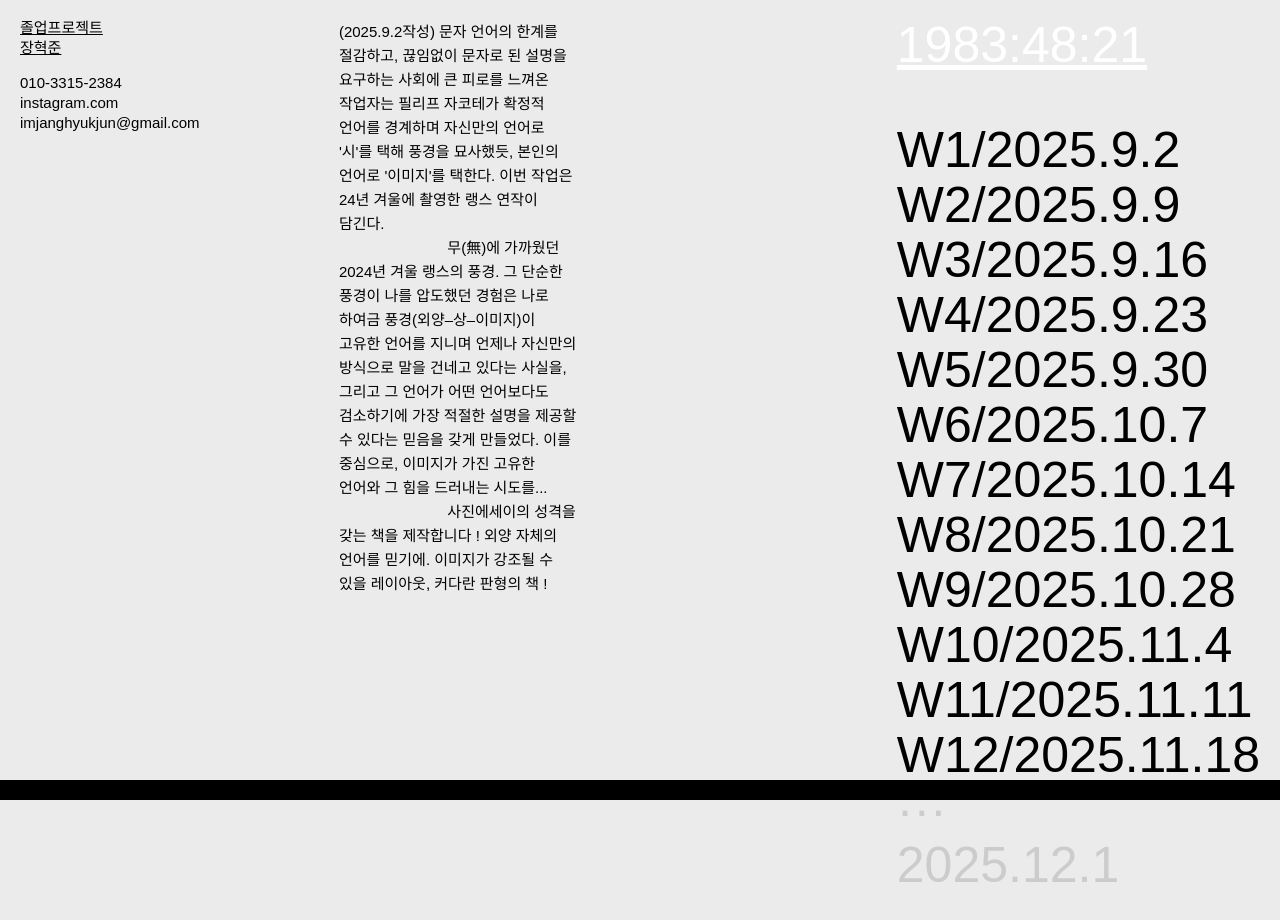
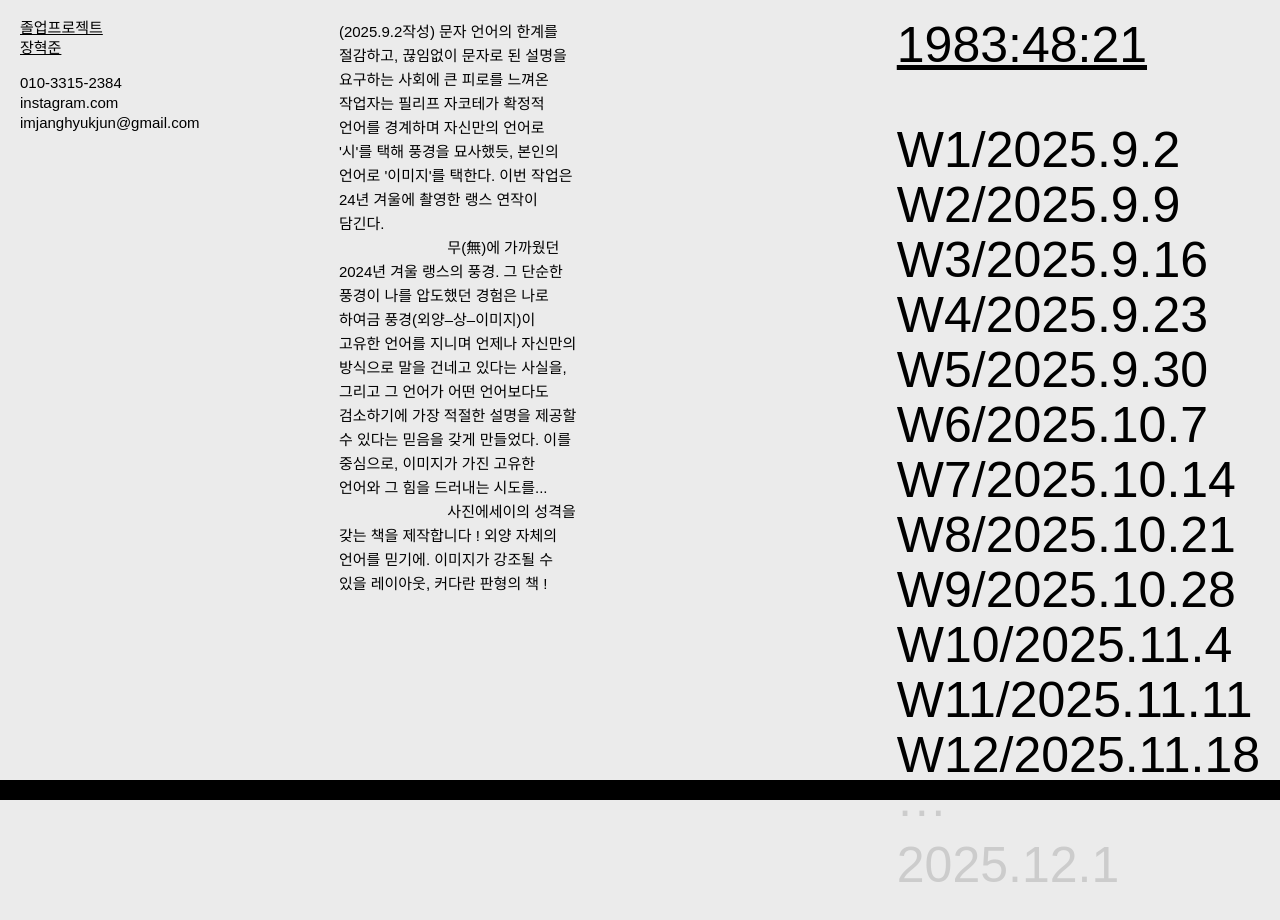
Before and after one commit to imjanghyukjun/gp, a plain HTML site: page index.html in a window 1280 px wide. Drawn offline with Linux system fonts and the light colour scheme.

Commit message:
Update index.html

```diff
--- a/index.html
+++ b/index.html
@@ -152,7 +152,7 @@
     <!-- 우측: 프로젝트/주차 리스트 -->
     <main class="list">
       <div class="item"><span id="countdown"
-                              style="color: rgb(255,255,255);
+                              style="color: rgb(0,0,0);
                                     text-decoration: underline;"
                                     text-decoration-color: rgb(118,251,106);">
                           2025.12.1
```
